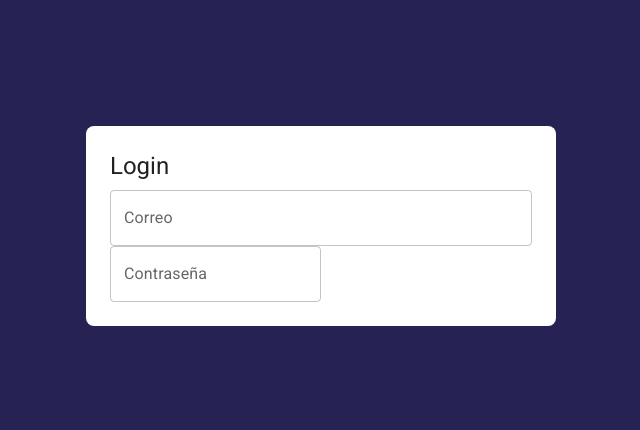
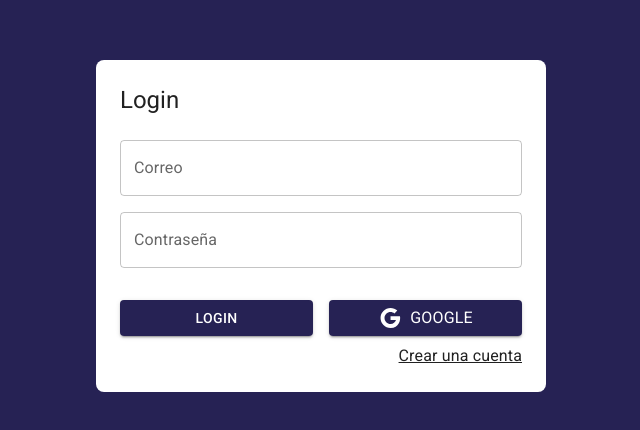
Before and after one commit to Nicolas0611/MUI-react-notes, a React (Vite) app: page /auth/login in a window 1280 px wide. Shown: the part 174-604 px from the top of the page, without its empty margins (319-959 px from the left). Built offline with nearby package versions, Linux system fonts and the light colour scheme.

Commit message:
Refactoring component to use layout for login

```diff
--- /dev/null
+++ b/src/auth/layout/AuthLayout.jsx
@@ -0,0 +1,32 @@
+import { Grid, Typography, TextField, Button, Link } from "@mui/material";
+import React from "react";
+
+export const AuthLayout = ({ children, title = "" }) => {
+  return (
+    <Grid
+      container
+      spacing={0}
+      direction="column"
+      alignItems="center"
+      justifyContent="center"
+      sx={{ minHeight: "100vh", backgroundColor: "primary.main", padding: 4 }}
+    >
+      <Grid
+        item
+        className="box-shadow"
+        xs={3}
+        sx={{
+          width: { md: 450 },
+          backgroundColor: "white",
+          padding: 3,
+          borderRadius: 2,
+        }}
+      >
+        <Typography variant="h5" sx={{ mb: 1 }}>
+          {title}
+        </Typography>
+        {children}
+      </Grid>
+    </Grid>
+  );
+};
--- a/src/auth/pages/LoginPage.jsx
+++ b/src/auth/pages/LoginPage.jsx
@@ -1,29 +1,16 @@
-import { Grid, Typography, TextField } from "@mui/material";
 import React from "react";
+import { Link as RouterLink } from "react-router-dom";
+import { AuthLayout } from "../layout/AuthLayout";
+
+import { Google } from "@mui/icons-material";
+import { Grid, Typography, TextField, Button, Link } from "@mui/material";
 
 export const LoginPage = () => {
   return (
-    <Grid
-      container
-      spacing={0}
-      direction="column"
-      alignItems="center"
-      justifyContent="center"
-      sx={{ minHeight: "100vh", backgroundColor: "primary.main", padding: 4 }}
-    >
-      <Grid
-        item
-        className="box-shadow"
-        xs={3}
-        sx={{ backgroundColor: "white", padding: 3, borderRadius: 2 }}
-      >
-        <Typography variant="h5" sx={{ mb: 1 }}>
-          Login
-        </Typography>
-
+    <AuthLayout title="Login">
       <form>
         <Grid container>
-            <Grid item xs={12}>
+          <Grid item xs={12} sx={{ mt: 2 }}>
             <TextField
               label="Correo"
               type="email"
@@ -31,7 +18,7 @@
               fullWidth
             />
           </Grid>
-            <Grid item>
+          <Grid item xs={12} sx={{ mt: 2 }}>
             <TextField
               label="Contraseña"
               type="password"
@@ -39,10 +26,28 @@
               fullWidth
             />
           </Grid>
+          <Grid container spacing={2} sx={{ mt: 2, mb: 1 }}>
+            <Grid item xs={12} sm={6}>
+              <Button variant="contained" fullWidth>
+                Login
+              </Button>
+            </Grid>
+            <Grid item xs={12} sm={6}>
+              <Button variant="contained" fullWidth>
+                <Google />
+                <Typography sx={{ ml: 1 }}> Google</Typography>
+              </Button>
+            </Grid>
+          </Grid>
+
+          <Grid container direciton="row" justifyContent="flex-end">
+            <Link component={RouterLink} color="inherit" to="/auth/register">
+              Crear una cuenta
+            </Link>
+          </Grid>
         </Grid>
       </form>
-      </Grid>
-    </Grid>
+    </AuthLayout>
   );
 };
 
```
Lines whose indentation alone changed are shown as unchanged.
